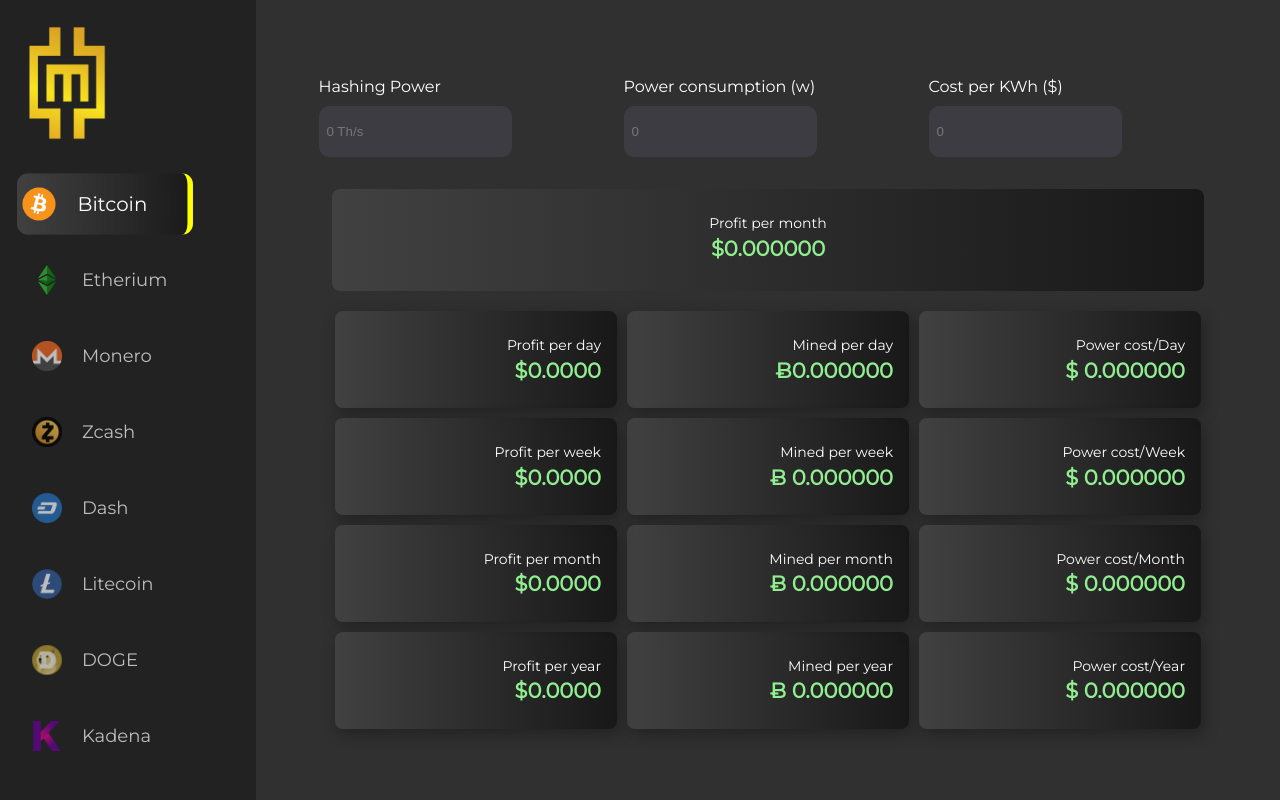
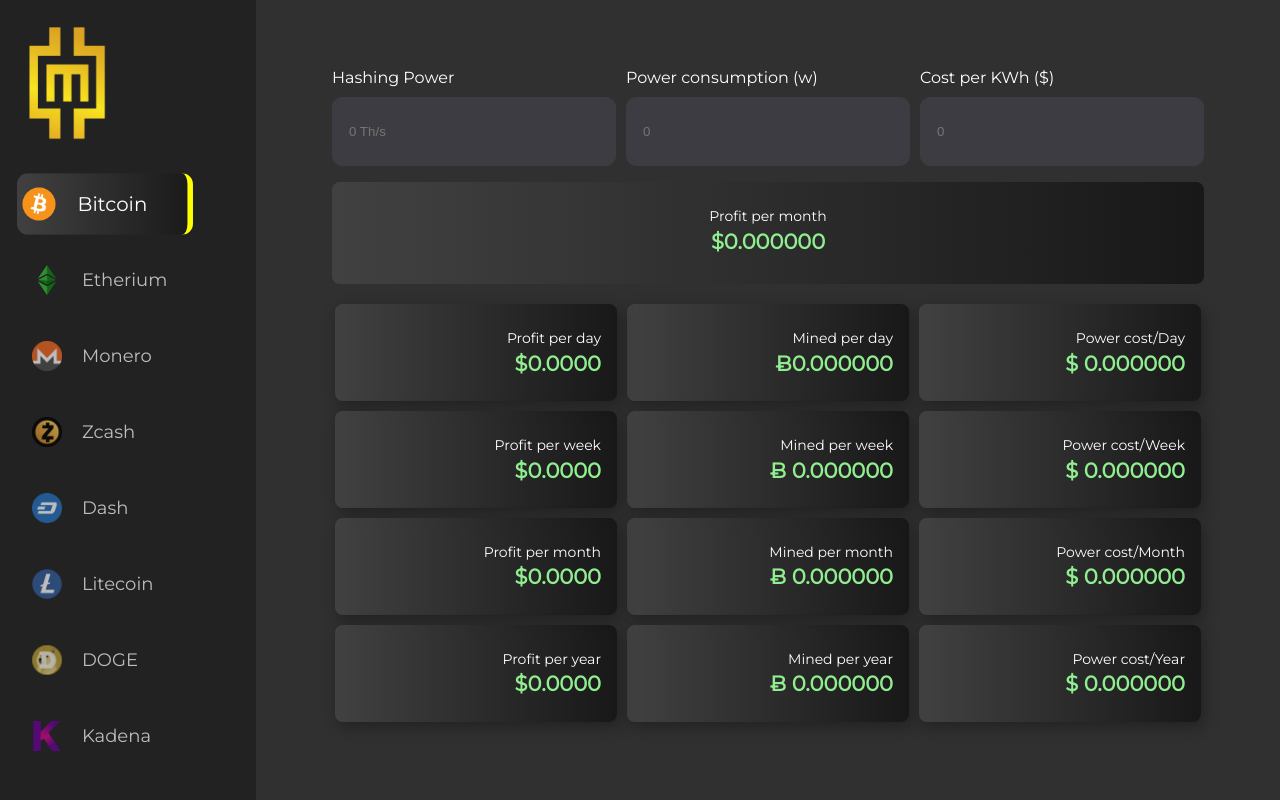
Before and after one commit to salmanhaider14/mining-calculator, a React (Vite) app: page / in a window 1280 px wide. Built offline with nearby package versions, Linux system fonts and the light colour scheme.

Commit message:
alignment fix

```diff
--- a/src/App.jsx
+++ b/src/App.jsx
@@ -333,7 +333,6 @@ function App() {
                 display: "flex",
                 flexDirection: "column",
                 gap: "10px",
-                marginRight: "6rem",
               }}
             >
               <label>Hashing Power</label>
@@ -360,7 +359,6 @@ function App() {
                 display: "flex",
                 flexDirection: "column",
                 gap: "10px",
-                marginRight: "6rem",
               }}
             >
               {" "}
@@ -377,7 +375,6 @@ function App() {
                 display: "flex",
                 flexDirection: "column",
                 gap: "10px",
-                marginRight: "6rem",
               }}
             >
               <label>Cost per KWh ($)</label>
--- a/src/App.scss
+++ b/src/App.scss
@@ -94,8 +94,7 @@ body {
 
       .calculator {
         display: flex;
-        gap: 1rem;
-        padding: 1rem;
+        gap: 10px;
         flex-wrap: wrap;
         justify-content: space-around;
         align-items: center;
@@ -112,8 +111,9 @@ body {
           border: 1px solid #3d3c42;
           border-radius: 10px;
           background-color: #3d3c42;
-          padding: 7px;
+          padding: 1rem;
           color: white;
+          width: 250px;
 
           &:focus {
             border: none;
```
